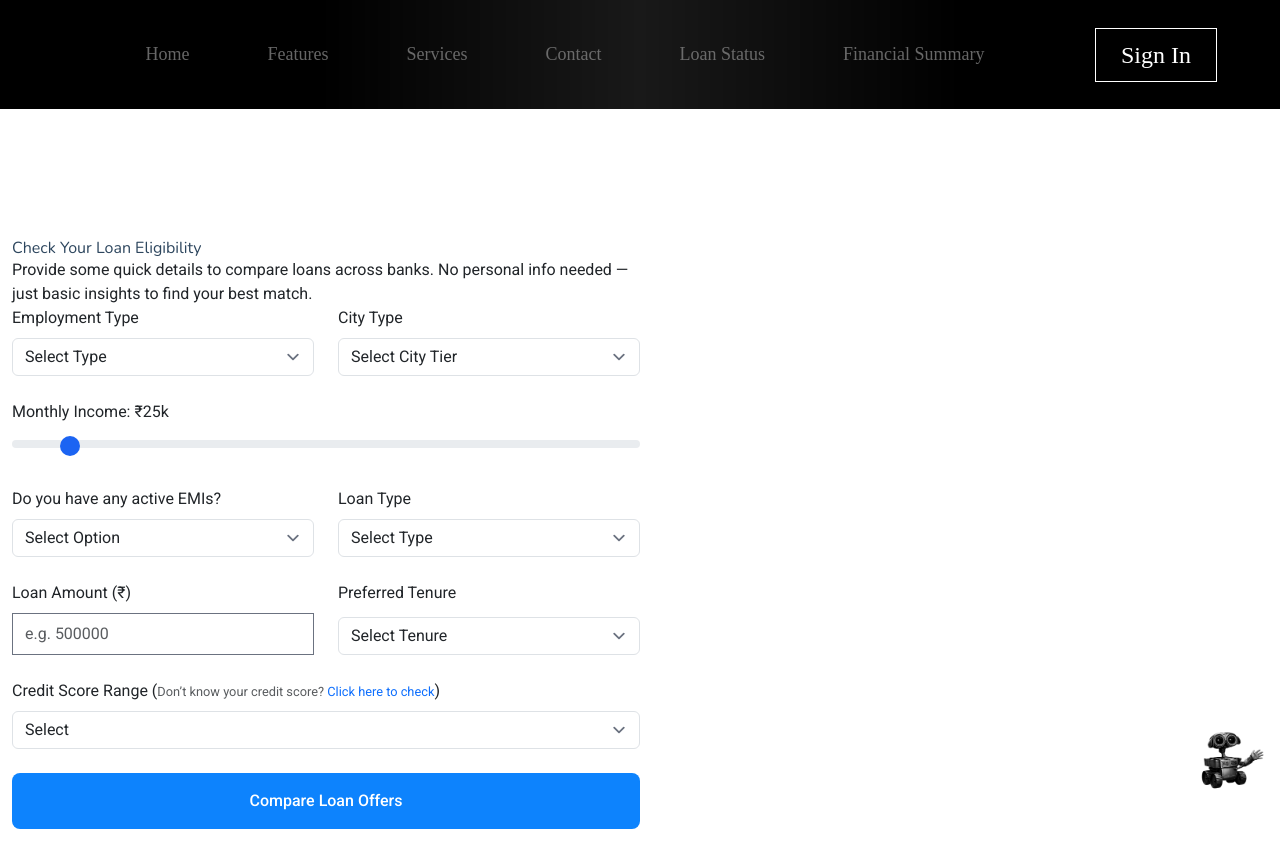
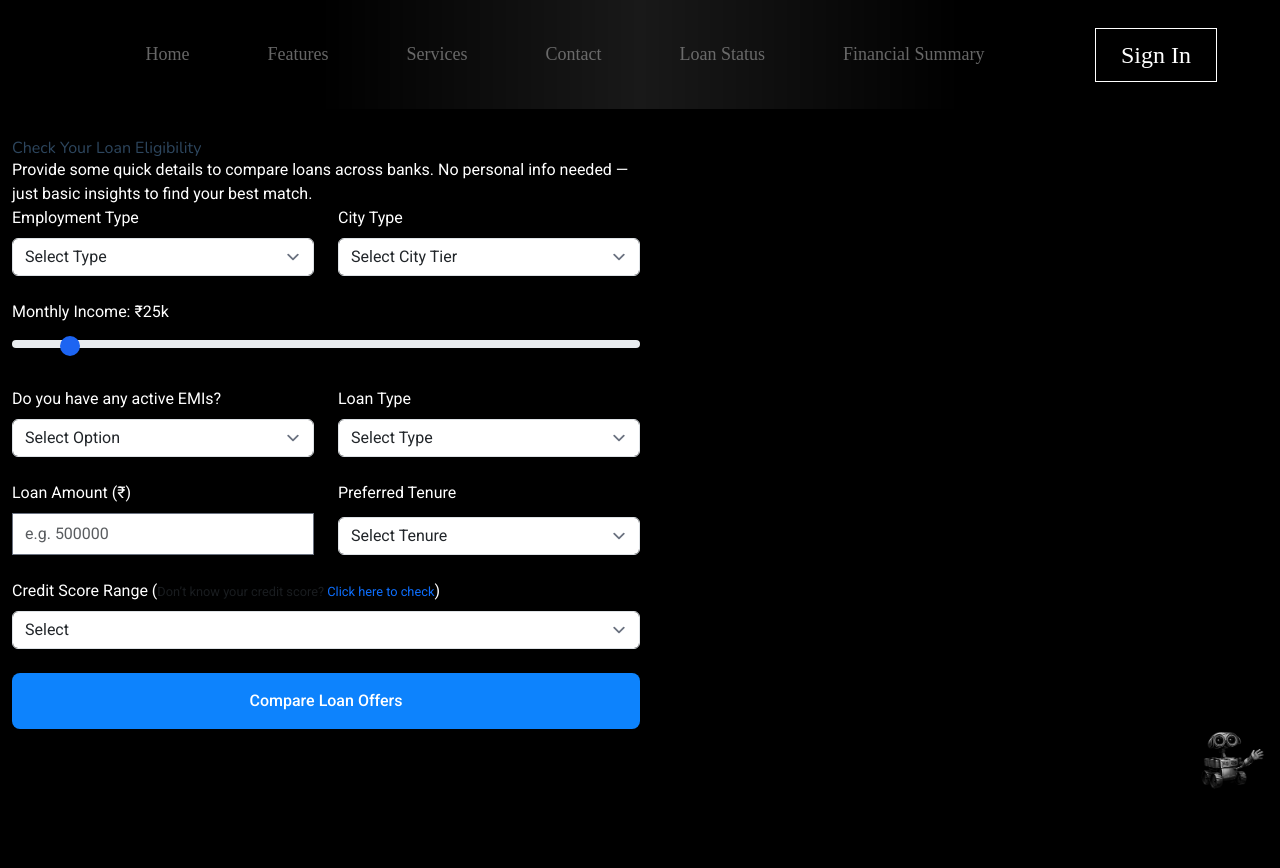
Before and after one commit to Krishnamanoohar/user.happirate.webapp, a React (Vite) app: page /compare-loans in a window 1280 px wide. Shown: the top 868 px of the page. Built offline with nearby package versions, Linux system fonts and the light colour scheme; a web font is replaced by a local one.

Commit message:
add redirect to comparing loans

```diff
--- a/public/assets/css/main.css
+++ b/public/assets/css/main.css
@@ -2503,7 +2503,9 @@ section,
 # Starter Section Section
 --------------------------------------------------------------*/
 .starter-section {
-  padding-top: 130px;
+  padding-top: 30px;
+  color: white !important;
+  background: black;
   /* Add your styles here */
 }
 
--- a/src/components/HeroSection/HeroSection.jsx
+++ b/src/components/HeroSection/HeroSection.jsx
@@ -57,6 +57,7 @@ const HeroSection = () => {
                   <button
                     href="compare-loans"
                     className="vibrant-shadow-btn px-4 btn"
+                    onClick={() => (window.location.href = "/compare-loans")}
                   >
                     Start Comparing
                   </button>
--- a/src/pages/IndexPage/IndexPageStyles.module.css
+++ b/src/pages/IndexPage/IndexPageStyles.module.css
@@ -10,4 +10,5 @@
     rgb(0, 0, 0, 1),
     rgb(0, 0, 0, 1)
   );
+  color: white;
 }
```
